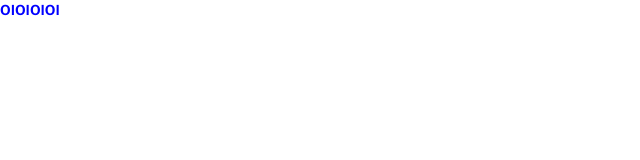
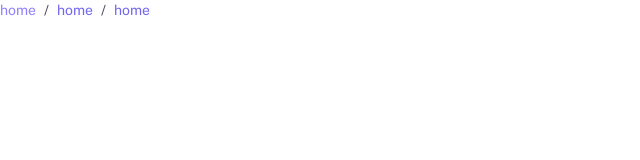
Before and after one commit to marcosATr/DSX-tailwind-components, a React (Vite) app: page / in a window 1280 px wide. Shown: the top 160 px of the page, without its empty margins (0-640 px from the left). Built offline with nearby package versions, Linux system fonts and the light colour scheme.

Commit message:
feat: breadcrumb - initial breadcrumb component

```diff
--- a/package.json
+++ b/package.json
@@ -50,6 +50,7 @@
     "react": "^18.2.0",
     "react-dom": "^18.2.0",
     "react-icons": "^4.6.0",
+    "react-router-dom": "^6.8.1",
     "tailwindcss": "^3.2.4",
     "typescript": "^4.6.4",
     "vite": "^3.2.3"
--- a/src/App.tsx
+++ b/src/App.tsx
@@ -1,6 +1,28 @@
+import { Breadcrumb } from "./lib";
+import {
+  Link,
+  RouterProvider,
+  createBrowserRouter,
+} from "react-router-dom";
+const Bci = <Link to="home">home</Link>;
+
+const router = createBrowserRouter([
+  {
+    path: "/",
+    element: (
+      <Breadcrumb
+        items={[
+          { linkComponent: Bci },
+          { linkComponent: Bci },
+          { linkComponent: Bci },
+        ]}
+      />
+    ),
+  },
+]);
 
 function App() {
-  return <div className="text-sm text-[blue] uppercase font-bold">oioioioi</div>;
+  return <RouterProvider router={router} />;
 }
 
 export default App;
--- /dev/null
+++ b/src/lib/Breadcrumb.tsx
@@ -0,0 +1,30 @@
+import React from "react";
+
+interface BreadcrumbProps {
+  items: {
+    linkComponent: React.ReactNode;
+  }[];
+}
+
+export default function Breadcrumb({
+  items,
+}: BreadcrumbProps) {
+  return (
+    <div className="flex items-center">
+      {items.map((item, index) => {
+        return (
+          <React.Fragment key={index}>
+            <span className="text-sm text-primary hover:brightness-125">
+              {item.linkComponent}
+            </span>
+            {index !== items.length - 1 && (
+              <span className="mx-2 text-sm text-heading">
+                /
+              </span>
+            )}
+          </React.Fragment>
+        );
+      })}
+    </div>
+  );
+}
--- a/src/lib/index.ts
+++ b/src/lib/index.ts
@@ -1,6 +1,7 @@
 export { default as Alert } from "./Alert";
 export { Accordion, AccordionWrapper } from "./Accordion";
 export { default as Badge } from "./Badge";
+export { default as Breadcrumb } from "./Breadcrumb";
 export { default as Button } from "./Button";
 export { default as IconWithBadge } from "./IconWithBadge";
 export { default as InputRadio } from "./InputRadio";
```
Also changed, not shown: 1 other file (tests, documents, lock files or other folders).
